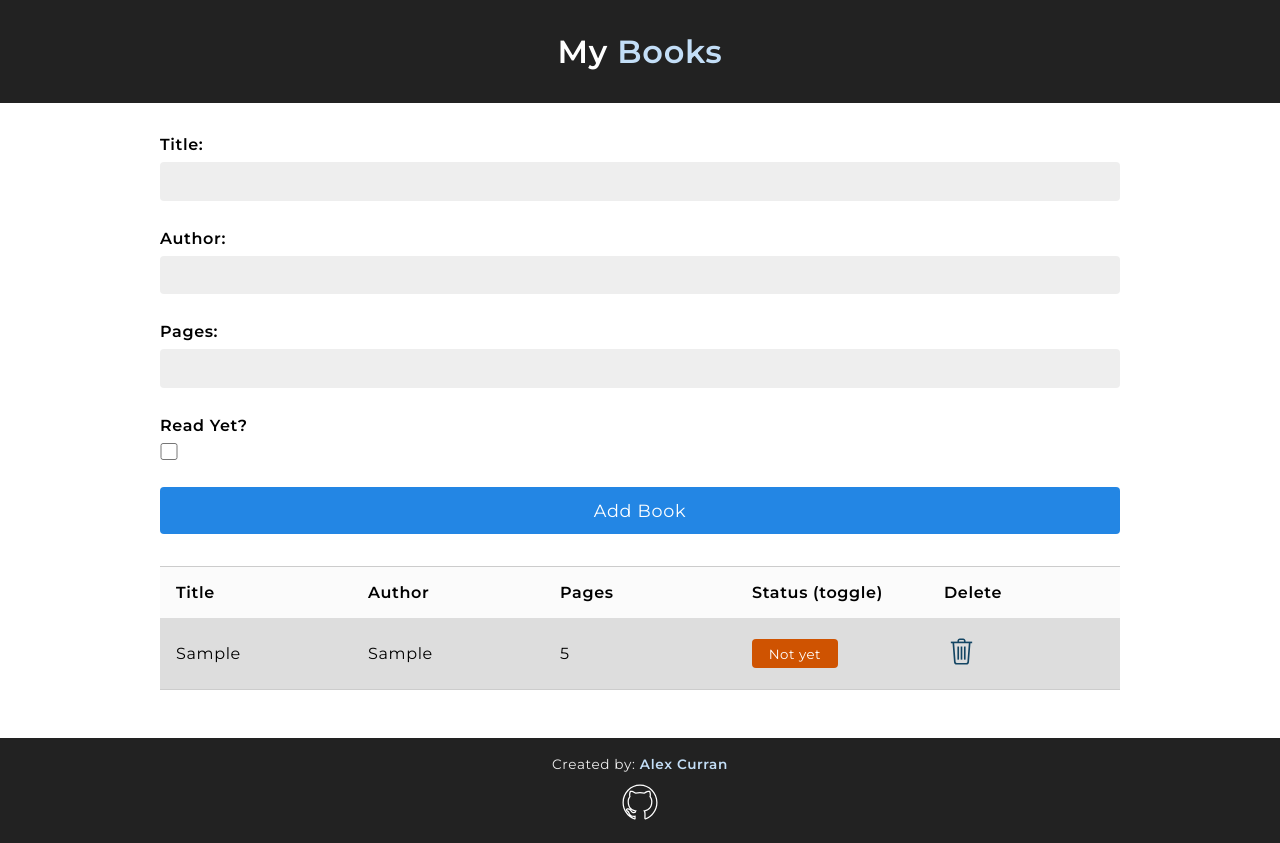
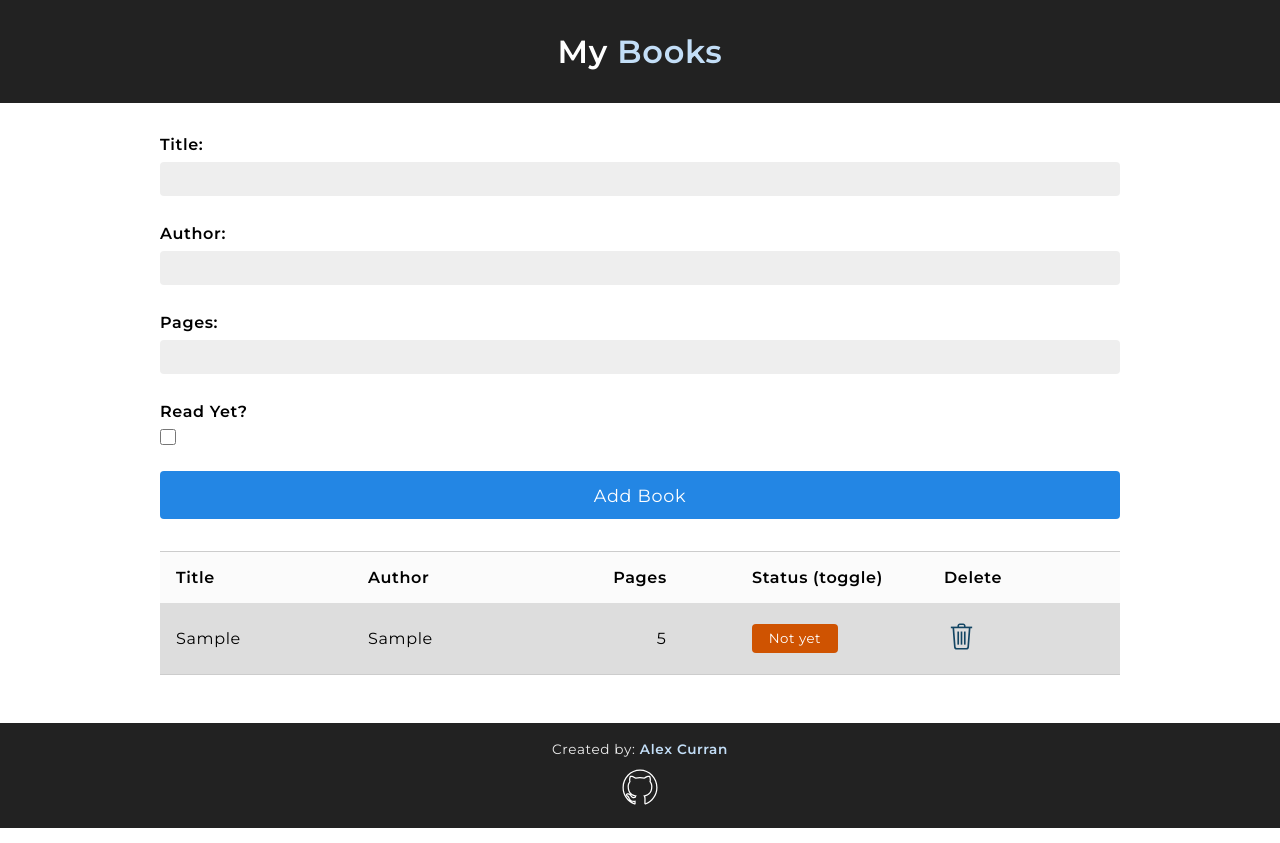
Before and after one commit to apcurran/vue-library-app, a Vue app: page / in a window 1280 px wide. Both pictures are taken after typing "Sample", "Sample", "5" into the empty fields and a click on the button "Add Book". Built offline with nearby package versions, Linux system fonts and the light colour scheme.

Commit message:
Fixed alignment for the num of pages in td in the table, it is now right aligned with some right padding to make the nums easier to read

```diff
--- a/src/components/Books.vue
+++ b/src/components/Books.vue
@@ -27,7 +27,7 @@
                     <tr class="thead-row" id="thead-row">
                         <th class="th">Title</th>
                         <th class="th">Author</th>
-                        <th class="th">Pages</th>
+                        <th class="th table-pages-title">Pages</th>
                         <th class="th">Status (toggle)</th>
                         <th class="th">Delete</th>
                     </tr>
@@ -37,7 +37,7 @@
                     <tr v-for="(value, key) in books" v-bind:key="key">
                         <td>{{ value.title }}</td>
                         <td>{{ value.author }}</td>
-                        <td>{{ value.pages }}</td>
+                        <td class="table-pages">{{ value.pages }}</td>
                         <td v-if="value.status"><button class="status-btn finished" v-on:click="value.status = !value.status">Finished!</button></td>
                         <td v-else><button class="status-btn unfinished" v-on:click="value.status = !value.status">Not yet</button></td>
                         <td><img class="delete-btn" src="../images/trashcan.svg" alt="Trashcan icon" v-on:click="removeBook(key)"></td>
@@ -121,17 +121,18 @@ export default {
 
 .book-label {
     margin-bottom: .5em;
-    font-weight: bolder;
+    font-weight: 600;
 }
 
 .book-input {
     padding-top: .5em;
     padding-bottom: .5em;
     padding-left: .35em;
-    font-size: 1.1rem;
+    font-size: 1rem;
     background-color: #eee;
     border: none;
     border-radius: 4px;
+    font-weight: 400;
 }
 
 .book-input-checkbox {
@@ -161,6 +162,15 @@ td {
 
 th {
     text-align: left;
+}
+
+.table-pages-title {
+    text-align: center;
+}
+
+.table-pages {
+    text-align: right;
+    padding-right: 4.35em;
 }
 
 #thead-row {
@@ -211,9 +221,21 @@ tr:nth-child(odd) {
         padding: .75em;
     }
 
+    .table-pages {
+        text-align: right;
+        padding-right: 3.25em;
+    }
+
     .status-btn {
         padding: .2em .5em;
     }
 }
 
+@media screen and (max-width: 25em) {
+    .table-pages {
+        text-align: right;
+        padding-right: 1.25em;
+    }
+}
+
 </style>
```
Also changed, not shown: 3 other files (tests, documents, lock files or other folders).
